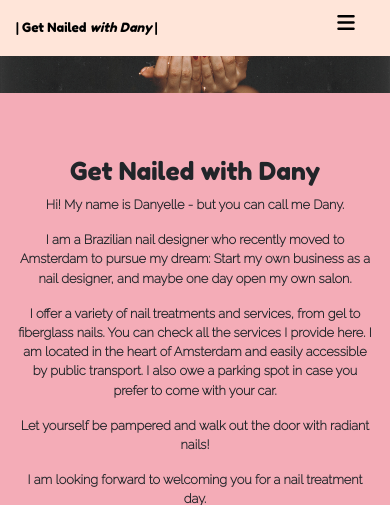
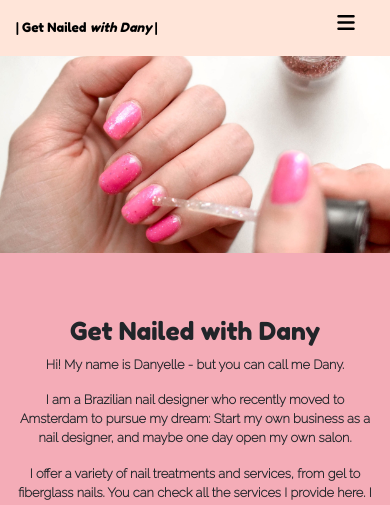
Before and after one commit to anabramos/getnailedwithdany, a Django app: page / in a window 390 px wide. Shown: the top 505 px of the page. Run offline with Django 3.2, Linux system fonts and the light colour scheme; some libraries are stand-ins or nearby versions.

Commit message:
Style responsive hero image

```diff
--- a/static/css/style.css
+++ b/static/css/style.css
@@ -77,6 +77,16 @@ i:hover {
     color: inherit;
 }
 
+/* Hero Image */
+
+.hero-image {
+    background-image: url('/static/images/hero-image.jpg');
+    background-size: cover;
+    background-position: center;
+    min-height: 60vh;
+    position: relative;
+}
+
 
 /* Buttons */
 
@@ -106,6 +116,10 @@ button {
     .responsive-font {
         font-size: 1.0rem;
     }
+
+    .hero-image {
+        min-height: 30vh;
+    }
 }
 
 
--- a/templates/base.html
+++ b/templates/base.html
@@ -17,16 +17,13 @@
 
         <!-- Bootstrap CSS -->
         <link rel="stylesheet" href="https://cdn.jsdelivr.net/npm/bootstrap@5.1.3/dist/css/bootstrap.min.css" integrity="sha384-1BmE4kWBq78iYhFldvKuhfTAU6auU8tT94WrHftjDbrCEXSU1oBoqyl2QvZ6jIW3" crossorigin="anonymous">
-        <!-- Bootstrap JS -->
-        <script src="https://cdn.jsdelivr.net/npm/bootstrap@5.1.3/dist/js/bootstrap.min.js" integrity="sha384-QJHtvGhmr9XOIpI6YVutG+2QOK9T+ZnN4kzFN1RtK3zEFEIsxhlmWl5/YESvpZ13" crossorigin="anonymous"></script>
-        <!-- Font Awesome -->
-        <script src="https://kit.fontawesome.com/b690598c3f.js" crossorigin="anonymous"></script>
         <!-- CSS -->
         <link rel="stylesheet" type="text/css" href="{% static 'css/style.css' %}"/>
     </head>
 
     <body>
         <!-- Navigation Bar -->
+        <div>
             <nav class="navbar navbar-expand-lg fade-yellow text-black fixed-top">
                 <div class="container-fluid px-3">
                     <a class="navbar-brand logo responsive-font" href="{% url 'homepage' %}">| Get Nailed <em>with Dany</em> |</a>
@@ -55,11 +52,11 @@
                     </div>
                 </div>
             </nav>
+        </div>
 
-        <!-- Header -->
-        <header>
-            <img src="../static/images/hero-image.jpg" class="img-fluid"></div>
-        </header>
+        <!-- Hero section -->
+        <div class="hero-image">
+        </div>
 
         <main class="height-90vh py-5 fade-red">
 
@@ -93,5 +90,11 @@
 
         <!-- JavaScript -->
         <script src="{% static 'js/script.js' %}"></script>
+        <!-- Bootstrap JS -->
+        <script src="https://code.jquery.com/jquery-3.2.1.slim.min.js" integrity="sha384-KJ3o2DKtIkvYIK3UENzmM7KCkRr/rE9/Qpg6aAZGJwFDMVNA/GpGFF93hXpG5KkN" crossorigin="anonymous"></script>
+        <script src="https://cdn.jsdelivr.net/npm/popper.js@1.12.9/dist/umd/popper.min.js" integrity="sha384-ApNbgh9B+Y1QKtv3Rn7W3mgPxhU9K/ScQsAP7hUibX39j7fakFPskvXusvfa0b4Q" crossorigin="anonymous"></script>
+        <script src="https://cdn.jsdelivr.net/npm/bootstrap@4.0.0/dist/js/bootstrap.min.js" integrity="sha384-JZR6Spejh4U02d8jOt6vLEHfe/JQGiRRSQQxSfFWpi1MquVdAyjUar5+76PVCmYl" crossorigin="anonymous"></script>
+        <!-- Font Awesome -->
+        <script src="https://kit.fontawesome.com/b690598c3f.js" crossorigin="anonymous"></script>
     </body>
 </html>
```
Also changed, not shown: README.md, static/documents/readme/dany.jpg (renamed from static/images/readme/dany.jpg), static/documents/readme/louise.jpg (added), static/images/hero-image.jpg, 1 other file. Lines whose indentation alone changed are shown as unchanged.
